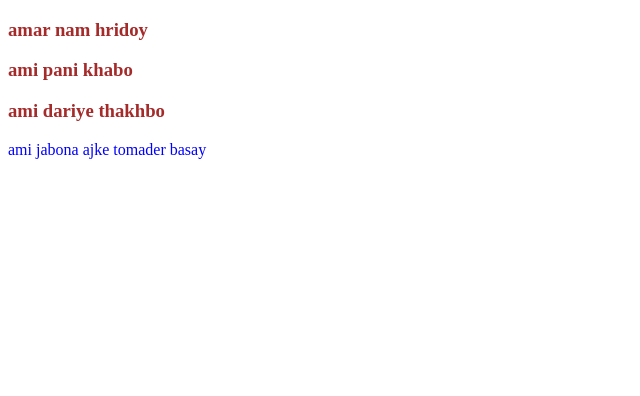
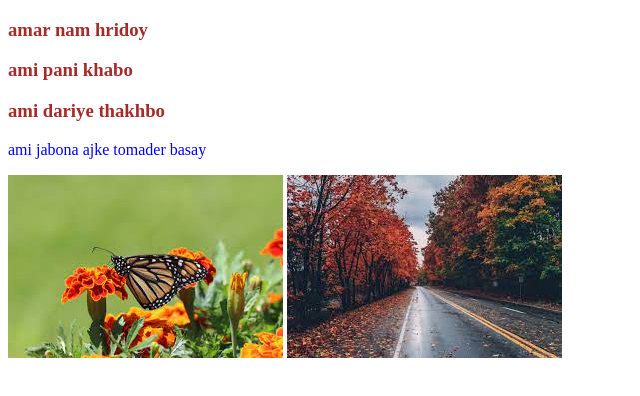
Before and after one commit to RidwanulHasan/my-first-repo, a plain HTML site: page index.html in a window 1280 px wide. Shown: the whole page, without its empty margins (0-640 px from the left). Drawn offline with Linux system fonts and the light colour scheme.

Commit message:
new pictures added

```diff
--- a/index.html
+++ b/index.html
@@ -12,6 +12,8 @@
     <h3>ami pani khabo</h3>
     <h3>ami dariye thakhbo</h3>
     <p>ami jabona ajke tomader basay</p>
+    <img src="images/bird.jpg" alt="bird">
+    <img src="images/road.jpg" alt="road">
 
 </body>
 </html>
```
Also changed, not shown: images/bird.jpg (added), images/road.jpg (added).
